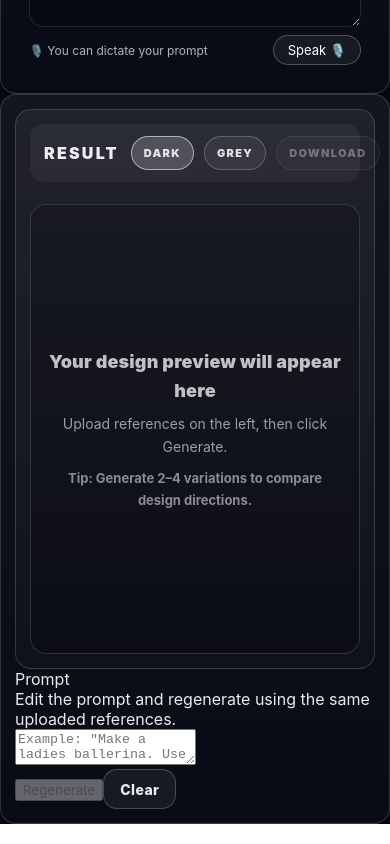
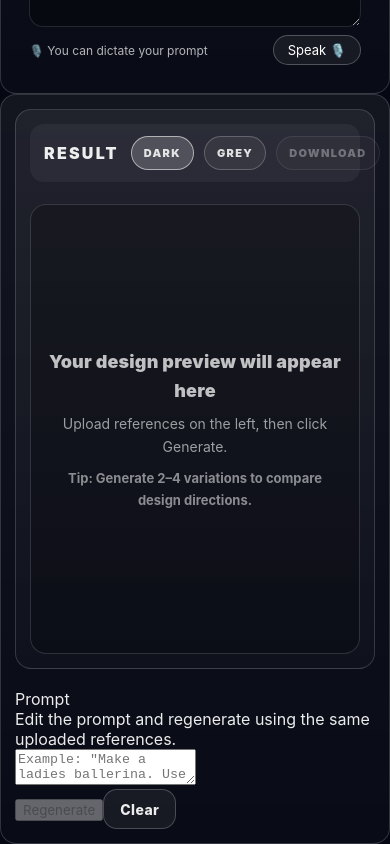
Before and after one commit to akshaymir7/ai-shoe-designer, a Next.js app: page / in a window 390 px wide. Shown: the part 913-1757 px from the top of the page. Built offline with nearby package versions, Linux system fonts and the light colour scheme.

Commit message:
Fix mobile prompt parsing + right panel layout

```diff
--- a/app/globals.css
+++ b/app/globals.css
@@ -490,3 +490,11 @@ html, body {
     backdrop-filter: blur(10px);
   }
 }
+.promptCard {
+  margin-top: 16px;
+}
+@media (max-width: 768px) {
+  .promptCard {
+    margin-top: 20px;
+  }
+}
--- a/app/page.tsx
+++ b/app/page.tsx
@@ -165,6 +165,15 @@ export default function Page() {
   a.click();
   document.body.removeChild(a);
 }
+function cleanPrompt(input: string) {
+  return input
+    .replace(/\u00A0/g, " ")                  // NBSP
+    .replace(/[\u200B-\u200D\uFEFF]/g, "")    // zero-width chars
+    .replace(/[“”]/g, '"')                    // smart quotes
+    .replace(/[‘’]/g, "'")
+    .replace(/\s+/g, " ")
+    .trim();
+}
 
  return (
   <div className="page">
```
